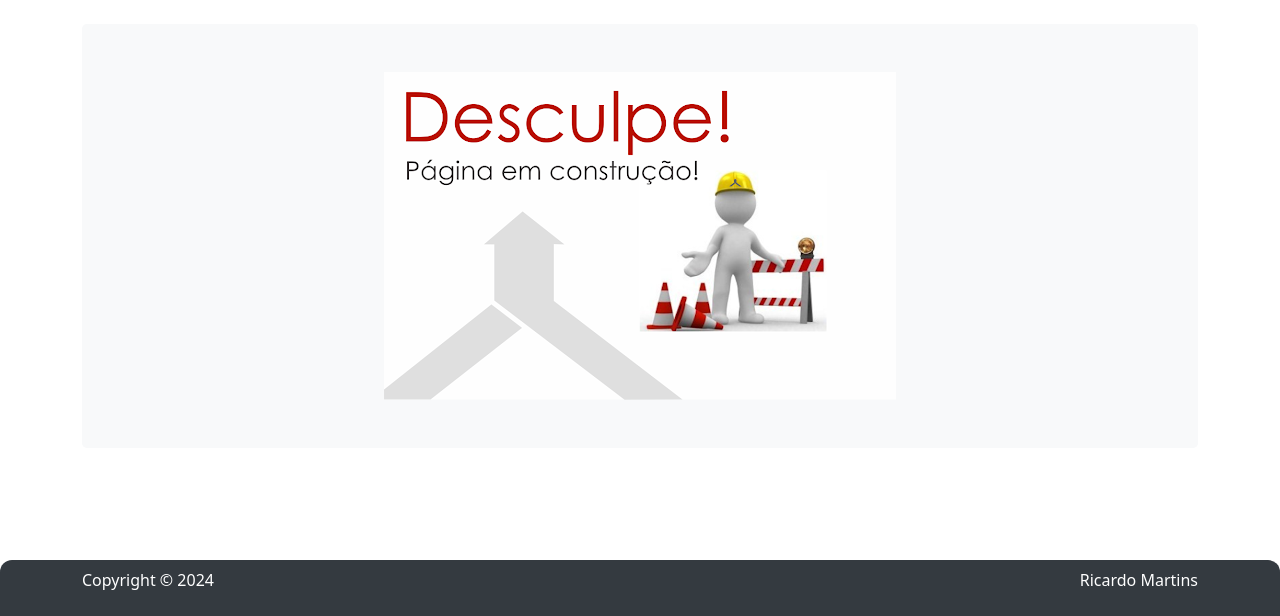
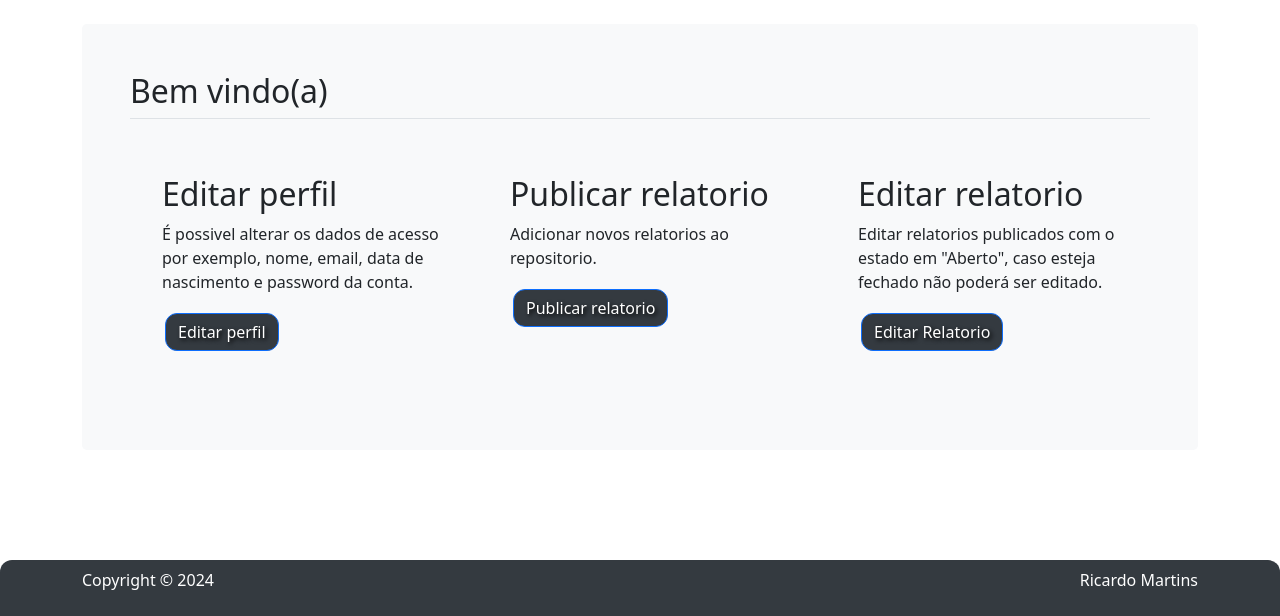
Before and after one commit to rmartins199/repository-project, a PHP site: page /index.php?page=logged in a window 1280 px wide. Shown: the part 184-800 px from the top of the page. Run offline with PHP 8.4, Linux system fonts and the light colour scheme; the visitor is signed in with stand-in values (Sample User, id 1); data that the repository does not hold is empty.

Commit message:
Update novas paginas
Adicionado nova pagina após login.
Adicionado nova pagina com função de select de dados do utilizador.

```diff
--- /dev/null
+++ b/functions/profile.php
@@ -0,0 +1,27 @@
+<?php
+require_once 'db.inc.php';
+require_once 'functions/config_session.inc.php';
+// Exemplo de consulta SQL para selecionar informações do aluno
+
+if(!isset($_SESSION['user_id'])){ //if login in session is not set
+    header("Location:/?page=login");
+}
+
+$userId = $_SESSION['user_id'];
+
+$sql = 'SELECT *
+		FROM useraccount
+		WHERE userLogin_UserID = :user_id';
+
+try {
+    $stmt = $pdo->prepare($sql);
+    $stmt->bindParam(':user_id', $userId, PDO::PARAM_INT);
+    $stmt->execute();
+
+    // Recupera o resultado da consulta
+    $user = $stmt->fetch(PDO::FETCH_ASSOC);
+
+	} catch (PDOException $e) {
+	die('Consulta falhou: ' . $e->getMessage());
+	}
+?>
--- a/includes/logged.php
+++ b/includes/logged.php
@@ -1,16 +1,42 @@
 <?php
-require_once 'functions/config_session.inc.php';
-
-if(!isset($_SESSION['user_id'])){ //if login in session is not set
-    header("Location:./login.php");
-}
-
-require_once 'views/login_view.inc.php';
+require_once 'functions/profile.php';
 ?>
 <html>
 	<div class="container">
     	<div class="p-5 my-4 bg-light rounded-3">
-			<img src = "/assets/images/construcao.png" class="mx-auto d-block">
-		</div>
+    		<h2 class="pb-2 border-bottom">Bem vindo(a) <?php echo htmlspecialchars($user['UserFName']); ?></h2>
+    			<div class="row g-4 py-5 row-cols-1 row-cols-lg-3">
+      				<div class="col d-flex align-items-start">
+        				<div class="icon-square bg-light text-dark flex-shrink-0 me-3">
+          					<svg class="bi" width="1em" height="1em"><use xlink:href="#toggles2"/></svg>
+        				</div>
+        				<div>
+          					<h2>Editar perfil</h2>
+          					<p>É possivel alterar os dados de acesso por exemplo, nome, email, data de nascimento e password da conta.</p>
+          					<a href="#" class="btn btn-primary">Editar perfil</a>
+        				</div>
+      				</div>
+      				<div class="col d-flex align-items-start">
+        				<div class="icon-square bg-light text-dark flex-shrink-0 me-3">
+          					<svg class="bi" width="1em" height="1em"><use xlink:href="#cpu-fill"/></svg>
+        				</div>
+        				<div>
+          					<h2>Publicar relatorio</h2>
+          					<p>Adicionar novos relatorios ao repositorio.</p>
+          					<a href="/?page=publish" class="btn btn-primary">Publicar relatorio</a>
+        				</div>
+      				</div>
+      				<div class="col d-flex align-items-start">
+        				<div class="icon-square bg-light text-dark flex-shrink-0 me-3">
+          					<svg class="bi" width="1em" height="1em"><use xlink:href="#tools"/></svg>
+        				</div>
+        				<div>
+          					<h2>Editar relatorio</h2>
+          					<p>Editar relatorios publicados com o estado em "Aberto", caso esteja fechado não poderá ser editado.</p>
+          					<a href="#" class="btn btn-primary">Editar Relatorio</a>
+        				</div>
+      				</div>
+    			</div>
+			</div>
 	</div>
 </html>
```
